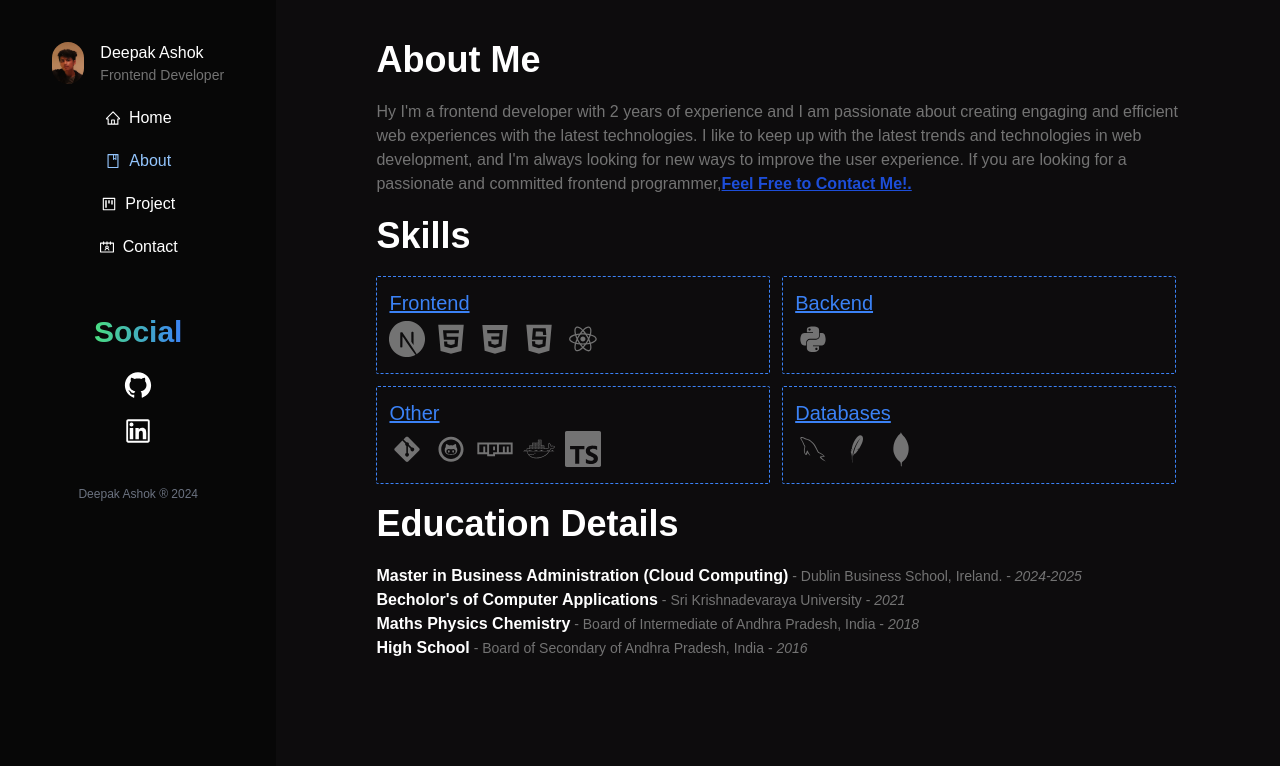
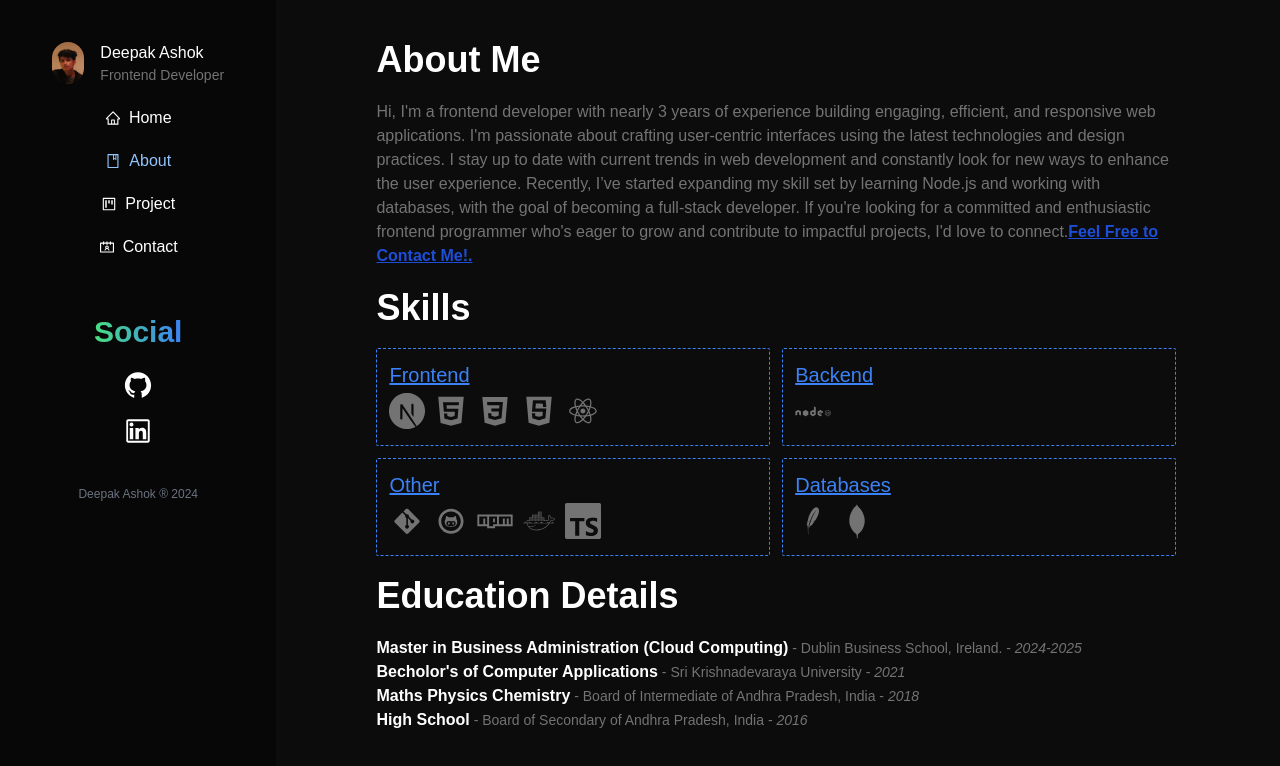
Before and after one commit to Ashokrawal/MyPortfolio, a React (Vite) app: page /about in a window 1280 px wide. Shown: the top 766 px of the page. Built offline with nearby package versions, Linux system fonts and the light colour scheme; no server answers; a web font is replaced by a local one; what lamina would draw is missing.

Commit message:
updated bio, cv

```diff
--- a/src/pages/About.jsx
+++ b/src/pages/About.jsx
@@ -8,12 +8,16 @@ export const About = () => {
     <Layout>
       <div className="title">About Me</div>
       <div className="content">
-        Hy I'm a frontend developer with 2 years of experience and I am
-        passionate about creating engaging and efficient web experiences with
-        the latest technologies. I like to keep up with the latest trends and
-        technologies in web development, and I'm always looking for new ways to
-        improve the user experience. If you are looking for a passionate and
-        committed frontend programmer,
+        Hi, I'm a frontend developer with nearly 3 years of experience building
+        engaging, efficient, and responsive web applications. I'm passionate
+        about crafting user-centric interfaces using the latest technologies and
+        design practices. I stay up to date with current trends in web
+        development and constantly look for new ways to enhance the user
+        experience. Recently, I’ve started expanding my skill set by learning
+        Node.js and working with databases, with the goal of becoming a
+        full-stack developer. If you're looking for a committed and enthusiastic
+        frontend programmer who's eager to grow and contribute to impactful
+        projects, I'd love to connect.
         <Link
           className="underline text-blue-700 font-bold cursor-pointer"
           to="/contact"
--- a/src/utils/data/skills.jsx
+++ b/src/utils/data/skills.jsx
@@ -52,8 +52,8 @@ export const skills = [
     title: "Backend",
     items: [
       {
-        name: "Python",
-        icon: <DiPython />,
+        name: "NodeJs",
+        icon: <DiNodejs />,
       },
     ],
   },
@@ -86,10 +86,6 @@ export const skills = [
     title: "Databases",
     items: [
       {
-        name: "MySQL",
-        icon: <DiMysql />,
-      },
-      {
         name: "SQLite",
         icon: <DiSqllite />,
       },
```
Also changed, not shown: 1 other file (tests, documents, lock files or other folders).
